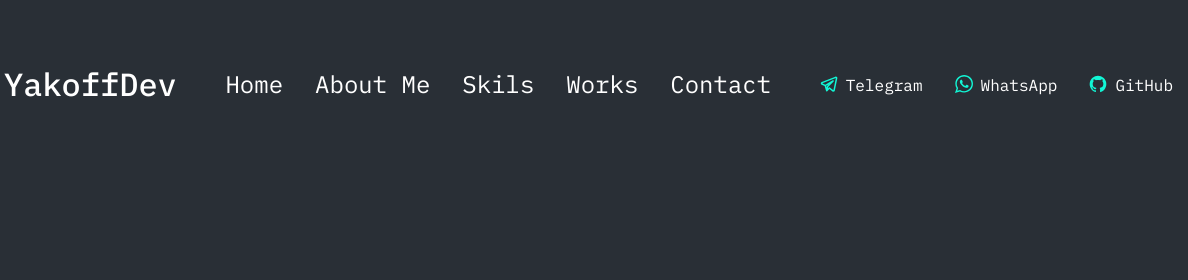
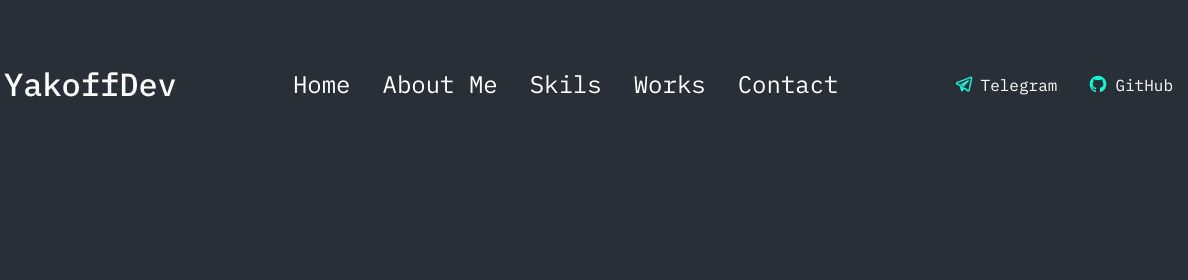
Before and after one commit to Laeissteel/yakoffdev, a plain HTML site: page index.html in a window 1280 px wide. Shown: the top 280 px of the page, 92-1280 px from the left. Drawn offline with Linux system fonts and the light colour scheme.

Commit message:
Deleted the link to WhatsApp

```diff
--- a/index.html
+++ b/index.html
@@ -36,19 +36,19 @@
             <nav class="header__nav">
               <ul class="header__nav-list">
                 <li class="header__nav-item">
-                  <a href="#"> Home </a>
+                  <a href="#">Home</a>
                 </li>
                 <li class="header__nav-item">
-                  <a href="#"> About Me </a>
+                  <a href="#">About Me</a>
                 </li>
                 <li class="header__nav-item">
-                  <a href="#"> Skils </a>
+                  <a href="#">Skils</a>
                 </li>
                 <li class="header__nav-item">
-                  <a href="#"> Works </a>
+                  <a href="#">Works</a>
                 </li>
                 <li class="header__nav-item">
-                  <a href="#"> Contact </a>
+                  <a href="#">Contact</a>
                 </li>
               </ul>
             </nav>
@@ -71,38 +71,6 @@
                     />
                   </svg>
                   <span>Telegram</span>
-                </a>
-              </li>
-              <li class="header__socials-item">
-                <a href="#">
-                  <svg
-                    fill="#12F7D6"
-                    version="1.1"
-                    id="Capa_1"
-                    xmlns="http://www.w3.org/2000/svg"
-                    xmlns:xlink="http://www.w3.org/1999/xlink"
-                    width="18"
-                    height="18"
-                    viewBox="0 0 30.667 30.667"
-                    xml:space="preserve"
-                  >
-                    <g>
-                      <path
-                        d="M30.667,14.939c0,8.25-6.74,14.938-15.056,14.938c-2.639,0-5.118-0.675-7.276-1.857L0,30.667l2.717-8.017
-		c-1.37-2.25-2.159-4.892-2.159-7.712C0.559,6.688,7.297,0,15.613,0C23.928,0.002,30.667,6.689,30.667,14.939z M15.61,2.382
-		c-6.979,0-12.656,5.634-12.656,12.56c0,2.748,0.896,5.292,2.411,7.362l-1.58,4.663l4.862-1.545c2,1.312,4.393,2.076,6.963,2.076
-		c6.979,0,12.658-5.633,12.658-12.559C28.27,8.016,22.59,2.382,15.61,2.382z M23.214,18.38c-0.094-0.151-0.34-0.243-0.708-0.427
-		c-0.367-0.184-2.184-1.069-2.521-1.189c-0.34-0.123-0.586-0.185-0.832,0.182c-0.243,0.367-0.951,1.191-1.168,1.437
-		c-0.215,0.245-0.43,0.276-0.799,0.095c-0.369-0.186-1.559-0.57-2.969-1.817c-1.097-0.972-1.838-2.169-2.052-2.536
-		c-0.217-0.366-0.022-0.564,0.161-0.746c0.165-0.165,0.369-0.428,0.554-0.643c0.185-0.213,0.246-0.364,0.369-0.609
-		c0.121-0.245,0.06-0.458-0.031-0.643c-0.092-0.184-0.829-1.984-1.138-2.717c-0.307-0.732-0.614-0.611-0.83-0.611
-		c-0.215,0-0.461-0.03-0.707-0.03S9.897,8.215,9.56,8.582s-1.291,1.252-1.291,3.054c0,1.804,1.321,3.543,1.506,3.787
-		c0.186,0.243,2.554,4.062,6.305,5.528c3.753,1.465,3.753,0.976,4.429,0.914c0.678-0.062,2.184-0.885,2.49-1.739
-		C23.307,19.268,23.307,18.533,23.214,18.38z"
-                      />
-                    </g>
-                  </svg>
-                  <span>WhatsApp</span>
                 </a>
               </li>
               <li class="header__socials-item">
```
